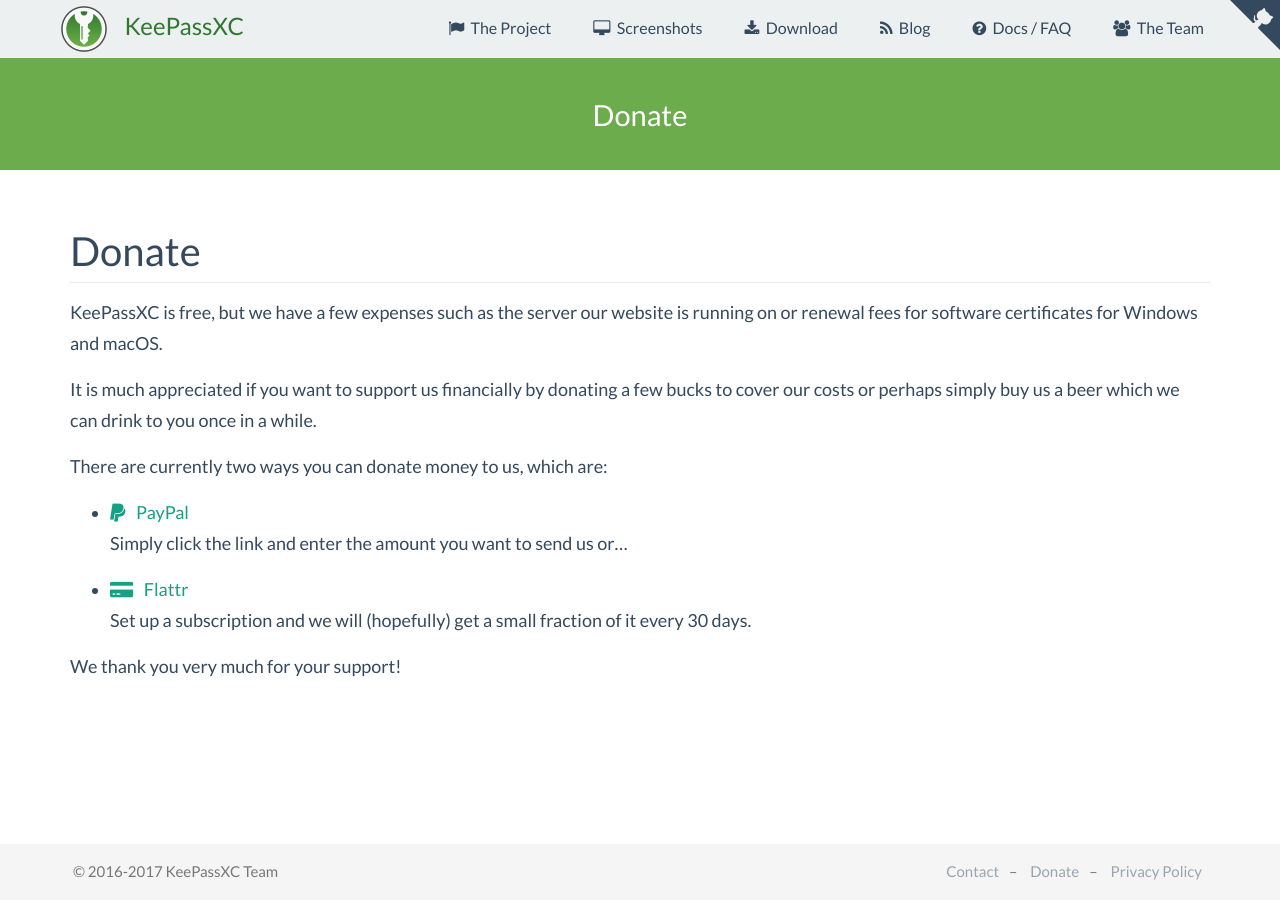
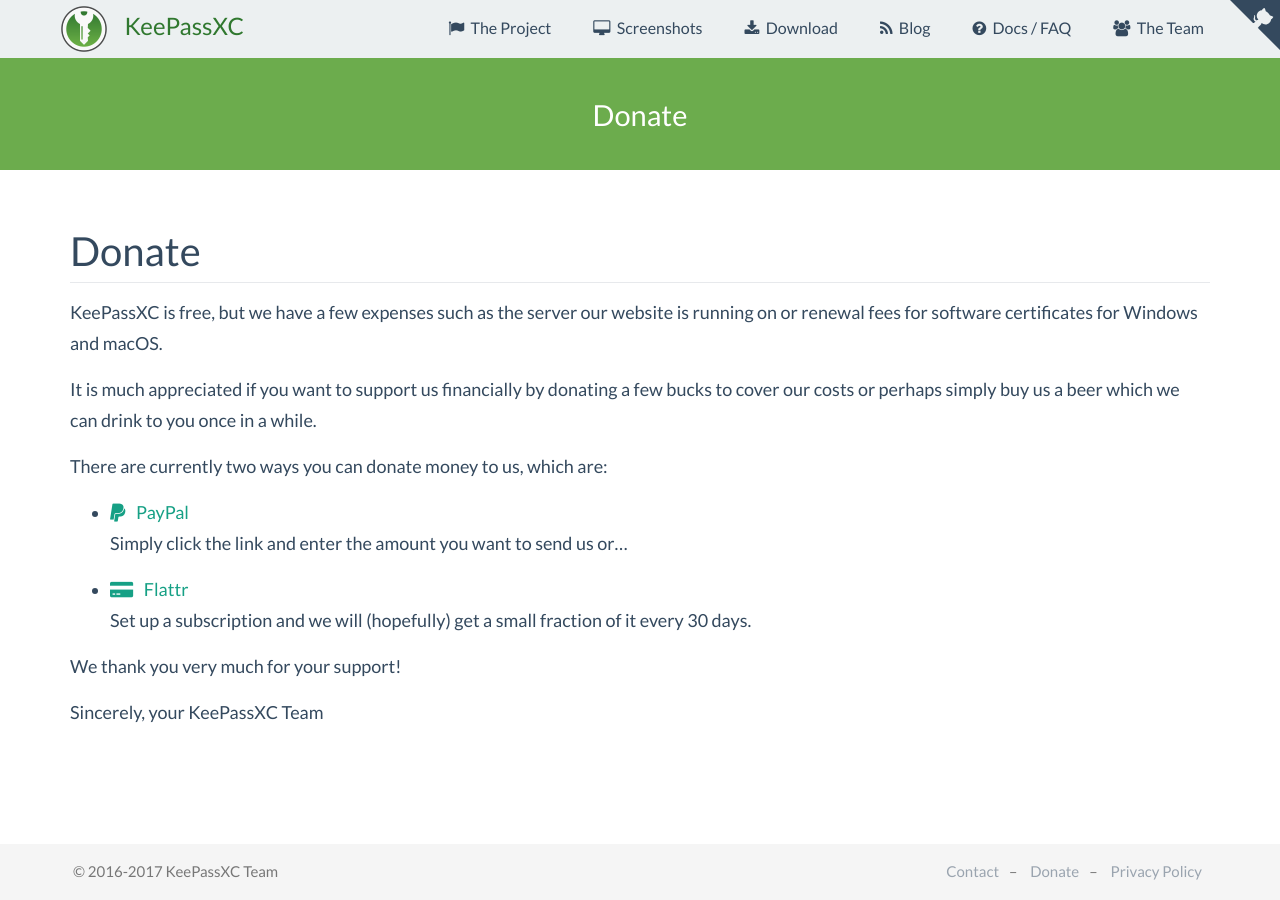
Before and after one commit to keepassxreboot/keepassxc-org, a Jekyll site: the page built from donate.html, in a window 1280 px wide. Built offline with Jekyll 4.4.1, drawn with Linux system fonts in a browser that asks for light colours; comment, search, counter and statistics services are not loaded.

Commit message:
Add team signature

```diff
--- a/donate.html
+++ b/donate.html
@@ -26,4 +26,5 @@
     </ul>
 
     <p>We thank you very much for your support!</p>
+    <p>Sincerely, your KeePassXC Team</p>
 </div>
```
